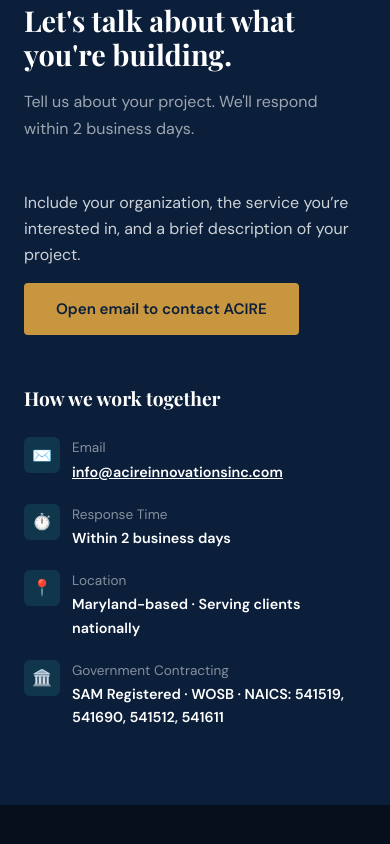
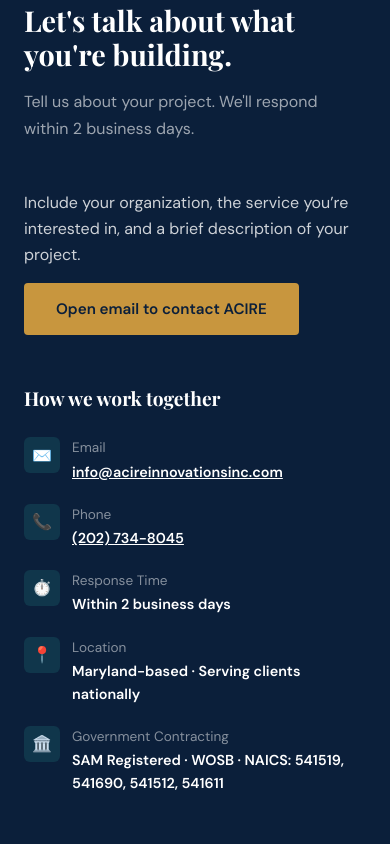
Before and after one commit to erlanier1/acire-innovations, a plain HTML site: page index.html in a window 390 px wide. Shown: the part 11156-12000 px from the top of the page. Drawn offline with nearby package versions, Linux system fonts and the light colour scheme.

Commit message:
Add business phone (202) 734-8045 to contact section and footer
Co-Authored-By: Claude Opus 5.5 <noreply@anthropic.com>
Claude-Session: https://claude.ai/code/session_019rzetX7yUFKi2EUL2UJdQL

```diff
--- a/index.html
+++ b/index.html
@@ -1168,6 +1168,13 @@
           </div>
         </div>
         <div class="contact-item">
+          <div class="contact-item-icon">📞</div>
+          <div class="contact-item-text">
+            <p>Phone</p>
+            <strong><a href="tel:+12027348045">(202) 734-8045</a></strong>
+          </div>
+        </div>
+        <div class="contact-item">
           <div class="contact-item-icon">⏱️</div>
           <div class="contact-item-text">
             <p>Response Time</p>
@@ -1196,7 +1203,7 @@
 <!-- FOOTER -->
 <footer>
   <div class="footer-logo">ACIRE<span>.</span> Innovations Inc.</div>
-  <p>© 2026 ACIRE Innovations Inc. All rights reserved.</p>
+  <p>© 2026 ACIRE Innovations Inc. All rights reserved. · <a href="tel:+12027348045">(202) 734-8045</a></p>
   <div>
     <a href="#services">Services</a>
     <a href="#labs">Labs</a>
```
